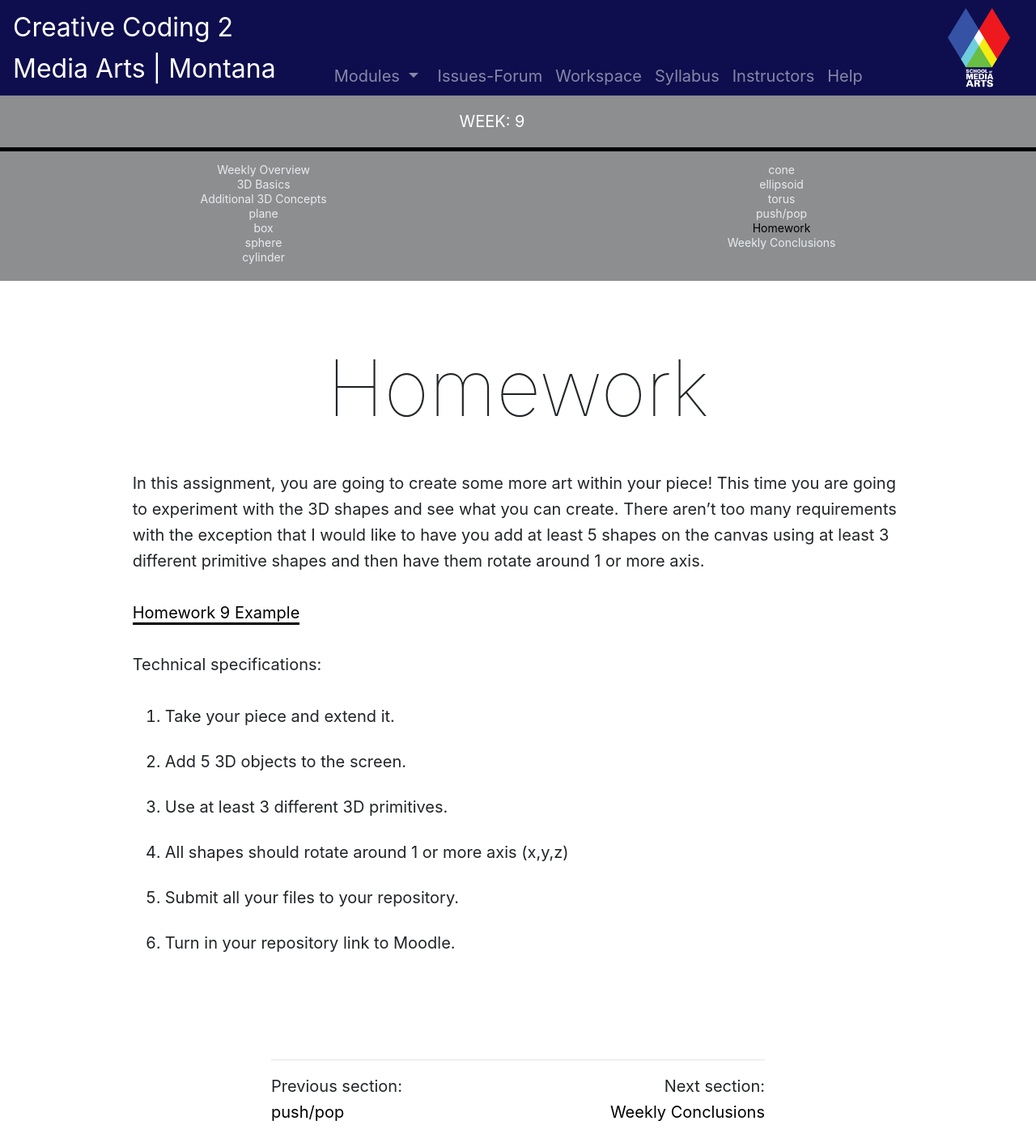
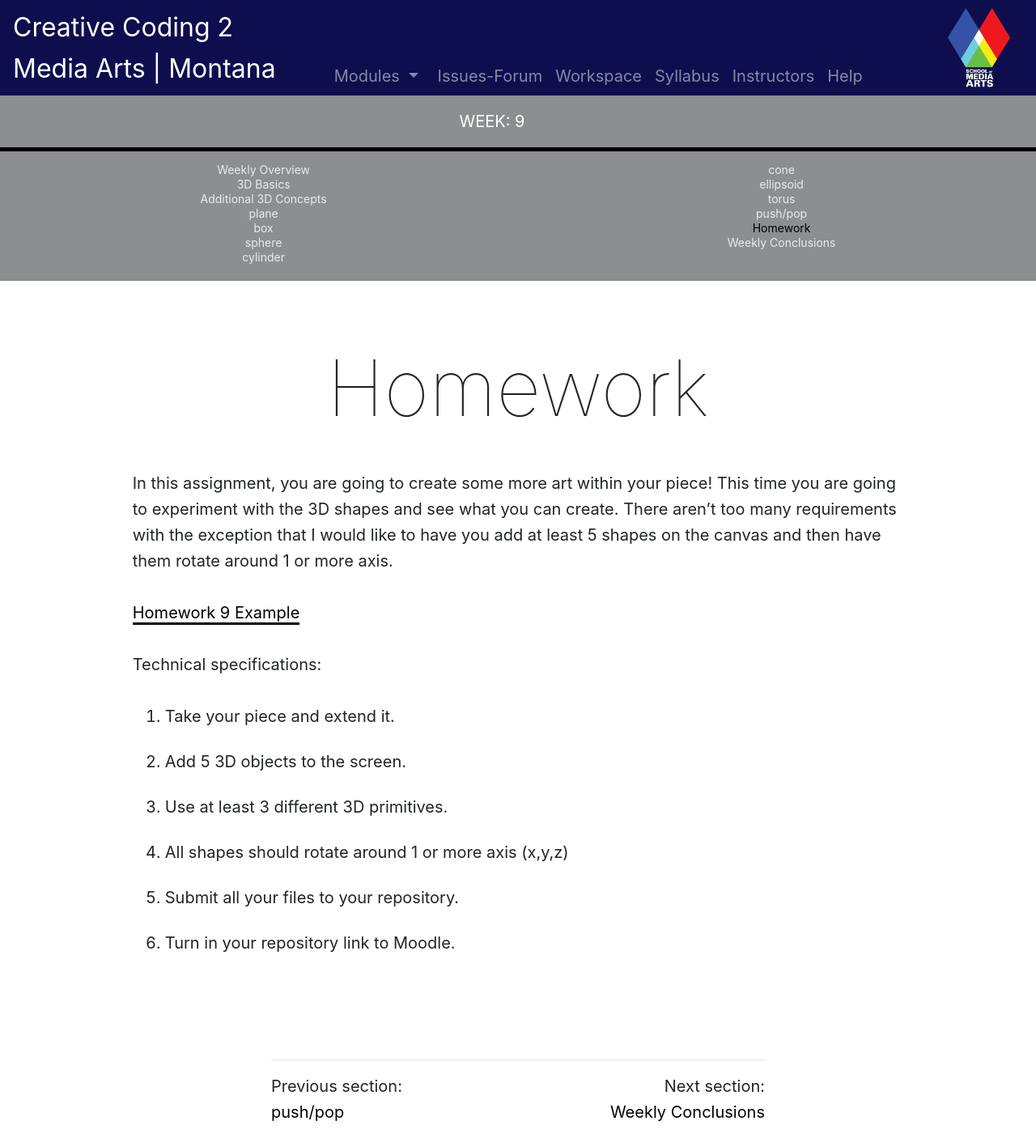
Before and after one commit to Montana-Media-Arts/220-creative-coding2-Spring2022, a Jekyll site: the page built from modules/week-9/_posts/2004-01-01-homework.md, in a window 1280 px wide. Shown: the whole page at 81% size. Built offline with Jekyll 4.4.1, drawn with Linux system fonts in a browser that asks for light colours; nearby versions of some CDN libraries; comment, search, counter and statistics services are not loaded.

Commit message:
Update 2004-01-01-homework.md

```diff
--- a/modules/week-9/_posts/2004-01-01-homework.md
+++ b/modules/week-9/_posts/2004-01-01-homework.md
@@ -6,7 +6,7 @@ jotted: false
 
 # Homework
 
-In this assignment, you are going to create some more art within your piece! This time you are going to experiment with the 3D shapes and see what you can create. There aren't too many requirements with the exception that I would like to have you add at least 5 shapes on the canvas using at least 3 different primitive shapes and then have them rotate around 1 or more axis.
+In this assignment, you are going to create some more art within your piece! This time you are going to experiment with the 3D shapes and see what you can create. There aren't too many requirements with the exception that I would like to have you add at least 5 shapes on the canvas and then have them rotate around 1 or more axis.
 
 <a href="https://github.com/Montana-Media-Arts/220_CreativeCoding2-Spring2022-Samples/tree/main/Homework%208" target="_blank">Homework 9 Example</a>
 
```
